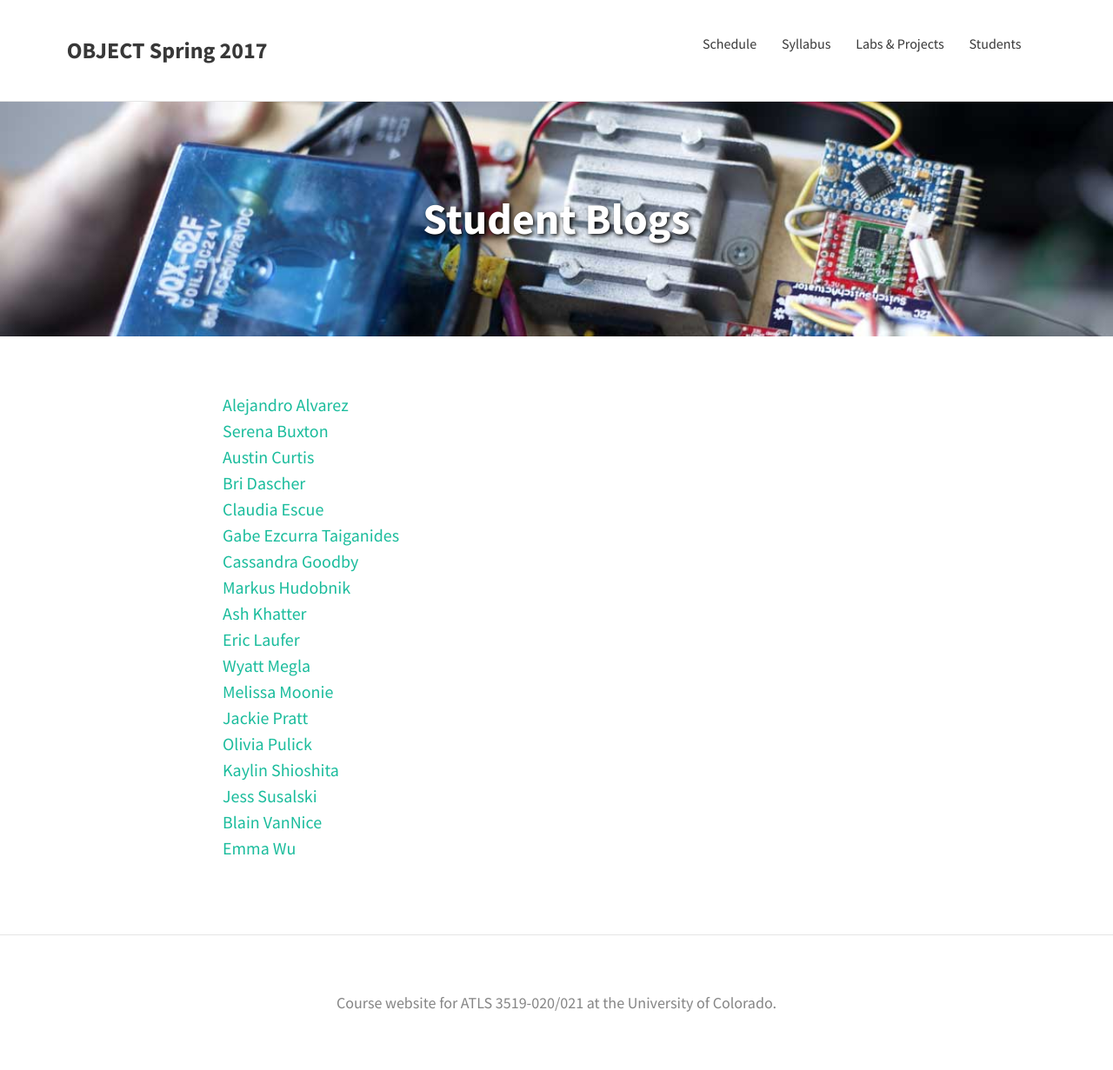
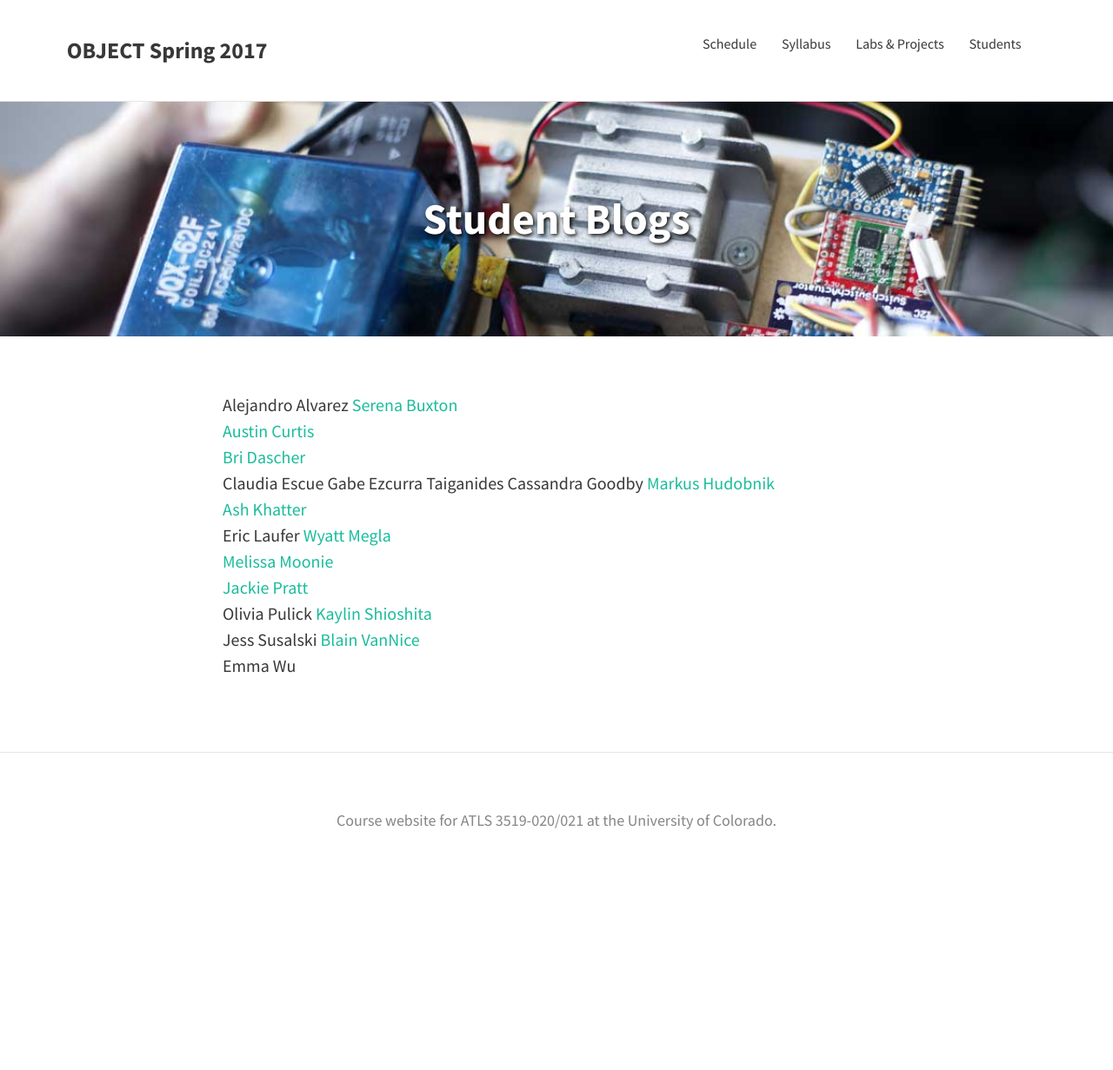
Before and after one commit to coloringchaos/object-spring-17, a Jekyll site: the page built from students.md, in a window 1280 px wide. Shown: the whole page at 87% size. Built offline with Jekyll 4.4.1, drawn with Linux system fonts in a browser that asks for light colours; nearby versions of some CDN libraries; after the commit the page ends 1021 px from its top, so only the background shows below that.

```diff
--- a/students.md
+++ b/students.md
@@ -5,21 +5,21 @@ permalink: /students/
 feature-img: "img/bg1.jpg"
 ---
 
-[Alejandro Alvarez]()<br>
+Alejandro Alvarez
 [Serena Buxton](https://serenabux.wordpress.com/)<br>
-[Austin Curtis]()<br>
-[Bri Dascher]()<br>
-[Claudia Escue]()<br>
-[Gabe Ezcurra Taiganides]()<br>
-[Cassandra Goodby]()<br>
+[Austin Curtis](https://austincurtisblog.wordpress.com/category/object/)<br>
+[Bri Dascher](https://bridascher.wordpress.com/category/object/)<br>
+Claudia Escue
+Gabe Ezcurra Taiganides
+Cassandra Goodby
 [Markus Hudobnik](https://rnarkus.wordpress.com/)<br>
 [Ash Khatter](https://ashkhatterprojects.wordpress.com)<br>
-[Eric Laufer]()<br>
+Eric Laufer
 [Wyatt Megla](https://meglawordpress.wordpress.com/category/object/)<br>
-[Melissa Moonie]()<br>
-[Jackie Pratt]()<br>
-[Olivia Pulick]()<br>
-[Kaylin Shioshita]()<br>
-[Jess Susalski]()<br>
+[Melissa Moonie](https://atlas2017blog.wordpress.com/)<br>
+[Jackie Pratt](https://jpratttt.wordpress.com/)<br>
+Olivia Pulick
+[Kaylin Shioshita](https://kshioshita.wordpress.com/category/object/)<br>
+Jess Susalski
 [Blain VanNice](https://breadboardthoughts.wordpress.com/)<br>
-[Emma Wu]()<br>
+Emma Wu
```
